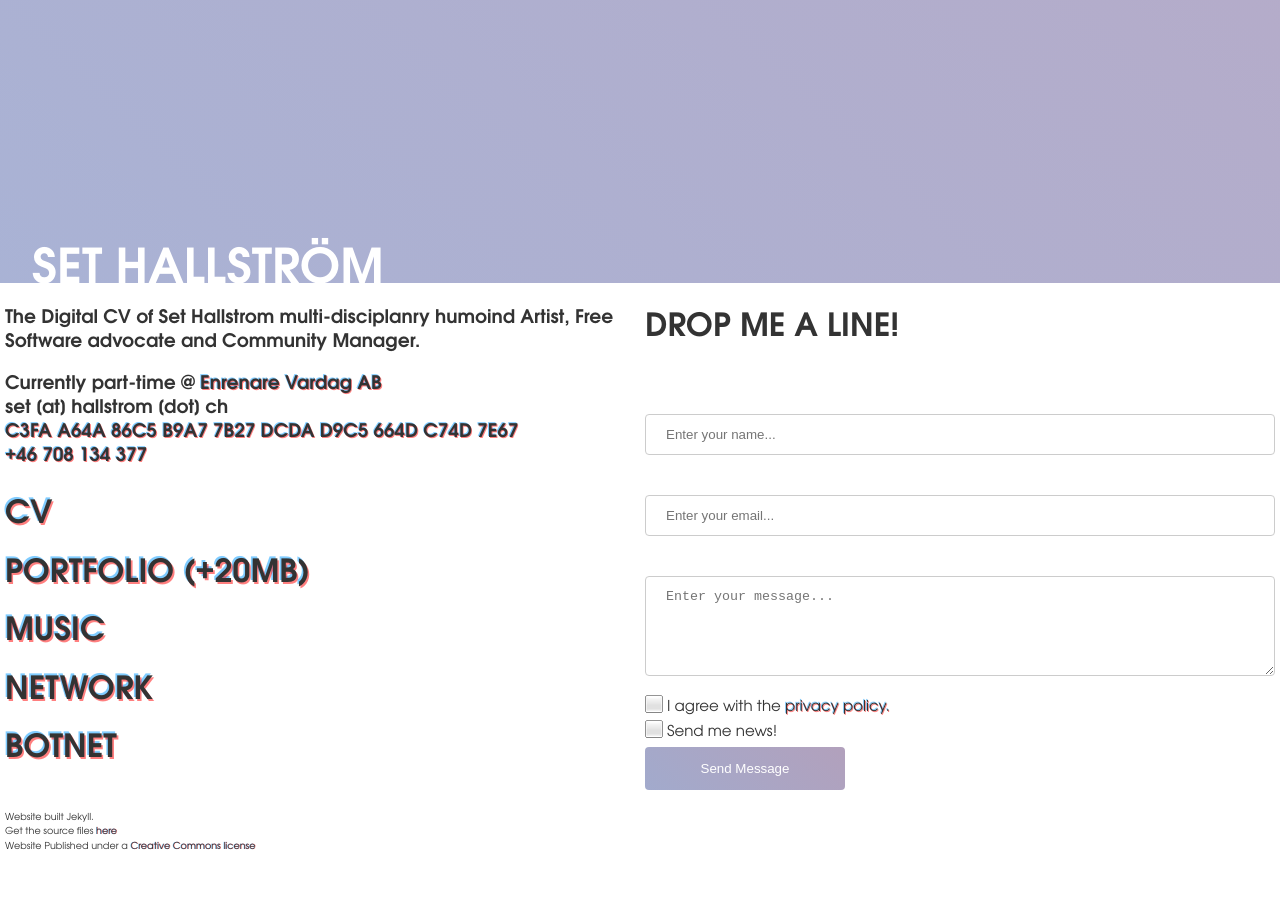
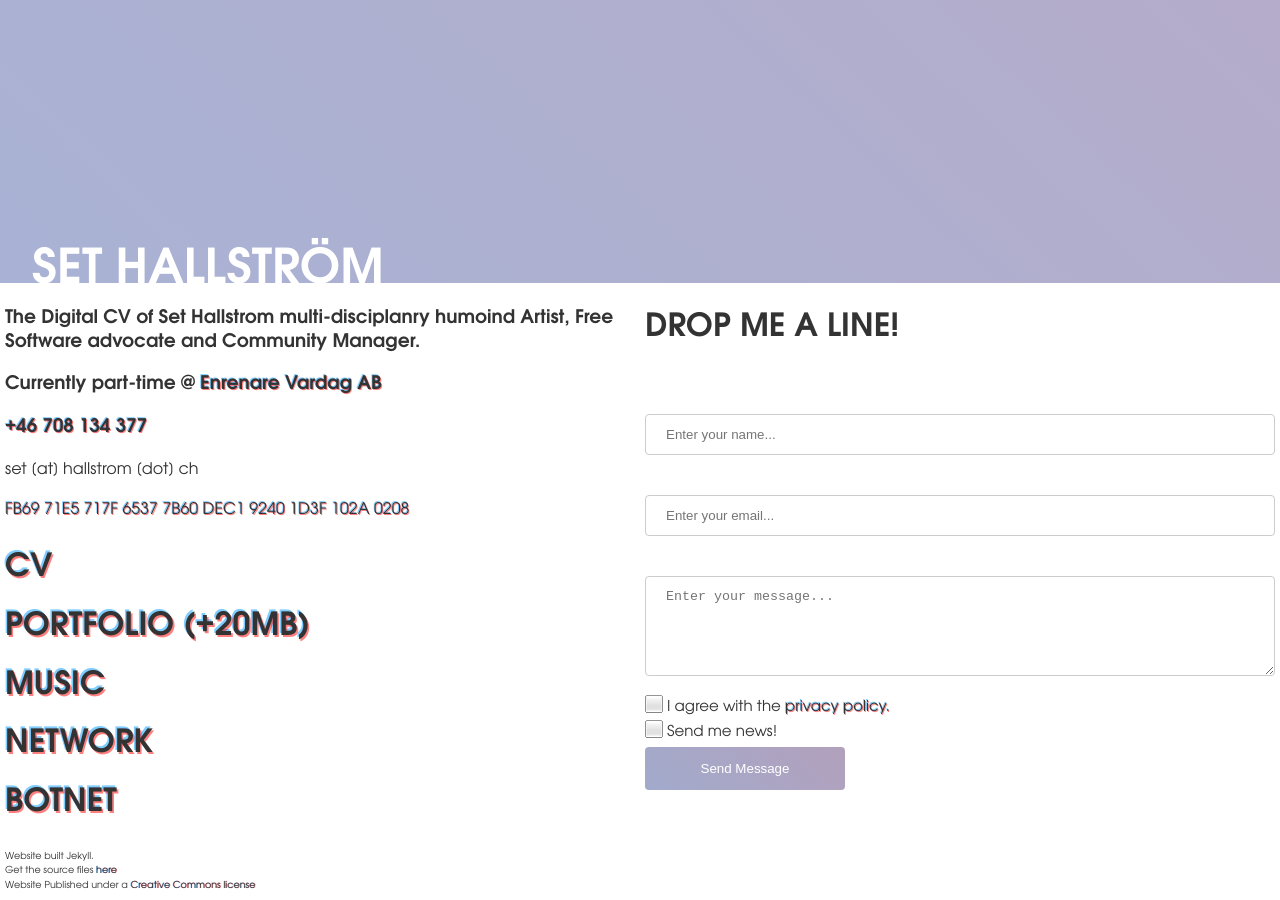
Before and after one commit to Sakrecoer/set.hallstrom, a Jekyll site: the page built from index.html, in a window 1280 px wide and 900 px high, scrolled down 617 px. Built offline with Jekyll 4.4.1, drawn with Linux system fonts in a browser that asks for light colours; before the commit the page ends 1478 px from its top, so only the background shows below that.

Commit message:
Updated 'index.html' via CloudCannon

```diff
--- a/index.html
+++ b/index.html
@@ -11,10 +11,10 @@ layout: default
   <h3>{{ page.description }}</h3>
 
   <div class="editable">
-    <h3>Currently part-time @&nbsp;<a target="_blank" style="font-size: 1em;" href="/" class="cc-active">Enrenare Vardag AB</a>
-    <br />set [at] hallstrom [dot] ch
-      <br /><a target="_blank" href="http://keyserver.ubuntu.com/pks/lookup?op=get&amp;search=0xD9C5664DC74D7E67">C3FA A64A 86C5 B9A7 7B27 DCDA D9C5 664D C74D 7E67</a>
-      <br /><a href="tel:+46708134377"><b>+46 708 134 377</b></a></h3>
+    <h3>Currently part-time @&nbsp;<a target="_blank" style="font-size: 1em;" class="cc-active" href="/">Enrenare Vardag AB</a></h3>
+    <h3><b style="font-size: 1em;"><a href="tel:+46708134377">+46 708 134 377</a></b></h3>
+    <p>set [at] hallstrom [dot] ch</p>
+    <p><a style="font-size: 1em;" href="http://keyserver.ubuntu.com/pks/lookup?op=get&amp;search=0x92401D3F102A0208">FB69 71E5 717F 6537 7B60 DEC1 9240 1D3F 102A 0208&nbsp;</a></p>
   </div>
   <div class="editable">
       <h2><a href="/cv/">CV</a></h2>
```
